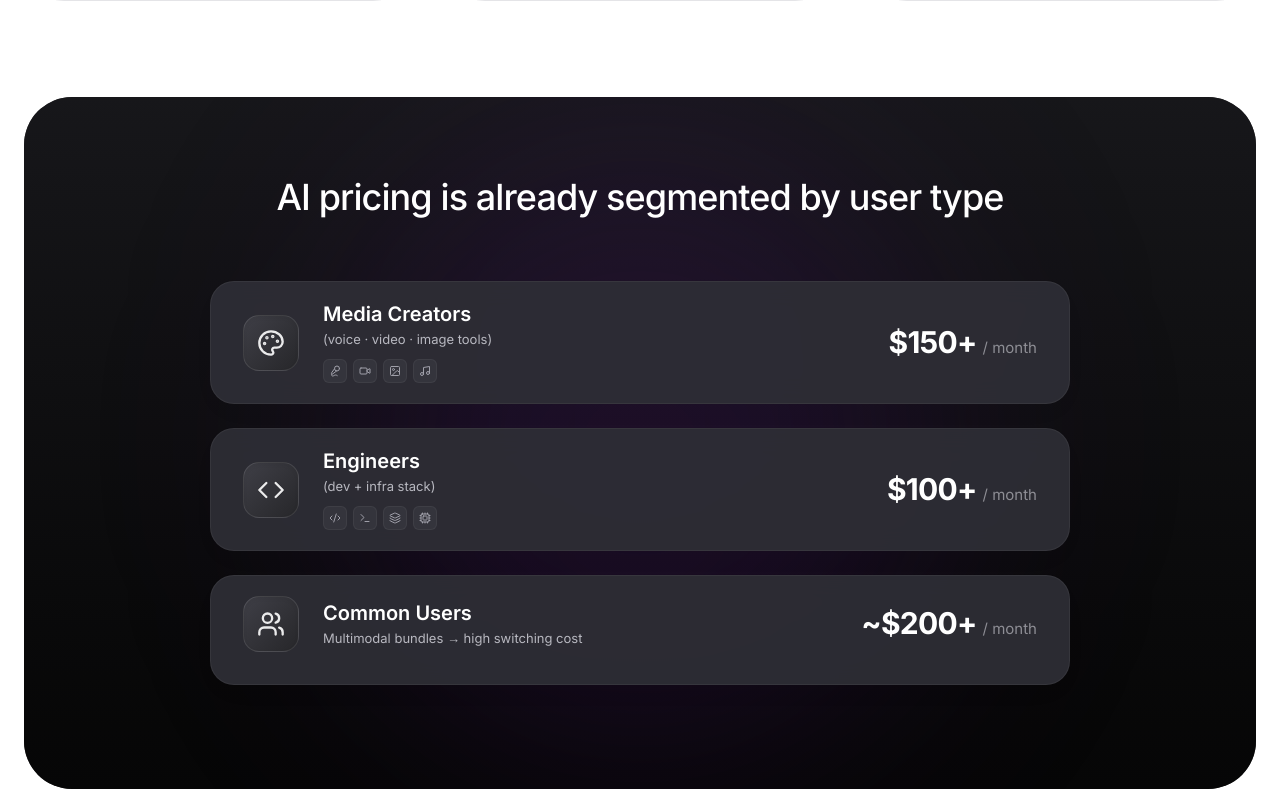
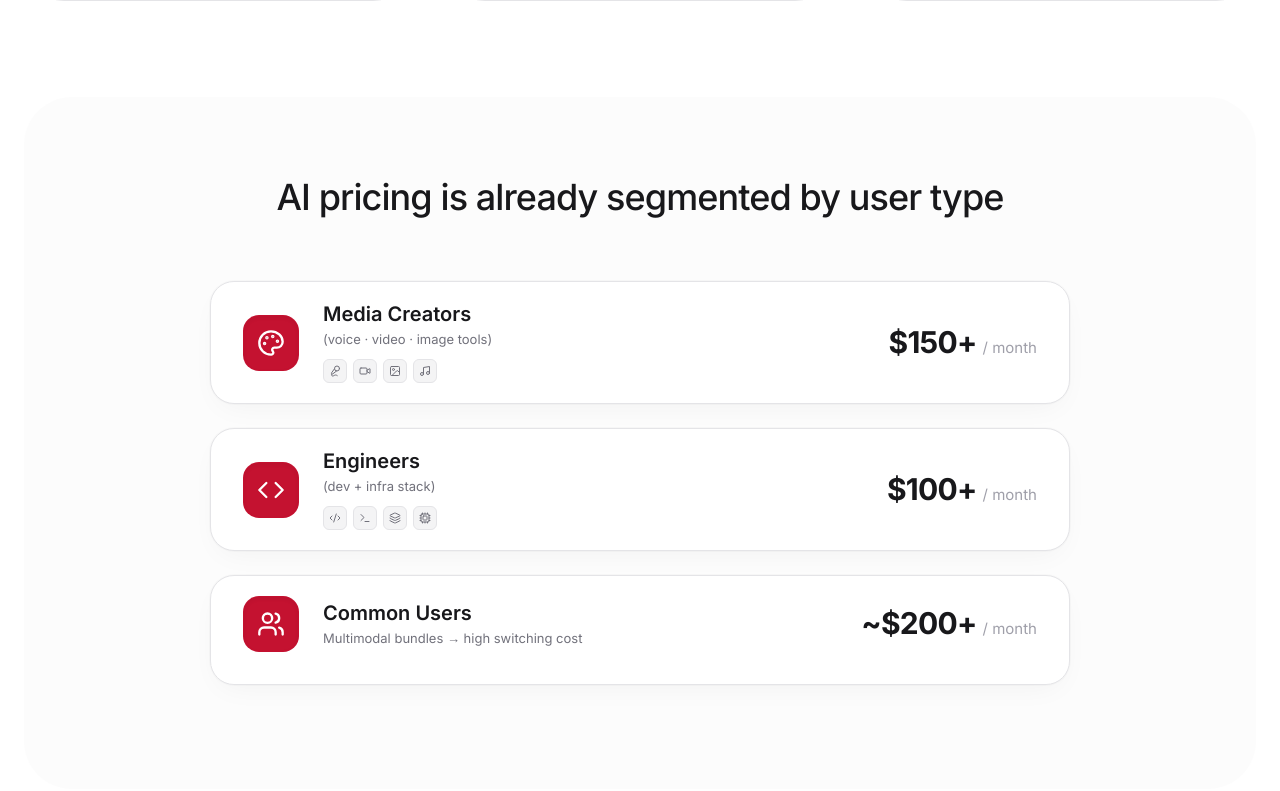
Before and after one commit to Heycoming/cmu-modelverse-initiative-light, a Next.js app: page /cmu-modelverse-initiative-light/ in a window 1280 px wide. Shown: the part 2687-3478 px from the top of the page. Built offline with nearby package versions, Linux system fonts and the light colour scheme.

Commit message:
Update styles: light theme pricing, underline hover links, hidden overflow-x on research

```diff
--- a/src/components/Research.tsx
+++ b/src/components/Research.tsx
@@ -958,7 +958,7 @@ const Research = () => {
           <div className="h-1 w-20 bg-[#C41230]"></div>
         </div>
 
-        <div className="space-y-6 max-h-[600px] overflow-y-auto pr-2 custom-scrollbar">
+        <div className="space-y-6 max-h-[600px] overflow-y-auto pr-2 custom-scrollbar overflow-x-hidden">
           {publications.map((pub, i) => (
             <div key={i} className="group border-b border-zinc-100 pb-6 hover:bg-zinc-50 p-4 -mx-4 rounded-lg transition-colors">
               <p className="text-zinc-800 text-lg font-medium mb-1 group-hover:text-[#C41230] transition-colors leading-relaxed">
--- a/src/components/Team.tsx
+++ b/src/components/Team.tsx
@@ -75,6 +75,7 @@ const Team = () => {
                     href={member.links.website || member.links.linkedin}
                     target="_blank"
                     rel="noreferrer"
+                    className="hover:underline decoration-[#C41230] decoration-2 underline-offset-4"
                   >
                     {member.name}
                   </a>
@@ -116,6 +117,7 @@ const Team = () => {
                     href={member.links.website || member.links.linkedin}
                     target="_blank"
                     rel="noreferrer"
+                    className="hover:underline decoration-[#C41230] decoration-2 underline-offset-4"
                   >
                     {member.name}
                   </a>
@@ -159,6 +161,7 @@ const Team = () => {
                       href={fellow.link}
                       target="_blank"
                       rel="noreferrer"
+                      className="hover:underline decoration-[#C41230] decoration-2 underline-offset-4"
                     >
                       {fellow.name}
                     </a>
--- a/src/components/Vision.tsx
+++ b/src/components/Vision.tsx
@@ -25,36 +25,36 @@ const PricingCard = ({
     whileHover={{
       y: 0,
       scale: 1.0,
-      boxShadow: "0 20px 40px -10px rgba(0,0,0,0.1), 0 0 0 1px rgba(0,0,0,0.05)"
+      boxShadow: "0 20px 40px -10px rgba(196,18,48,0.1), 0 0 0 1px rgba(196,18,48,0.05)"
     }}
     whileTap={{ y: 1 }}
     initial={{ boxShadow: "0 10px 30px -10px rgba(0,0,0,0.05), 0 0 0 1px rgba(0,0,0,0.02)" }}
     transition={{ duration: 0.2, ease: "easeInOut" }}
-    className="w-full max-w-[860px] mx-auto mb-6 relative overflow-hidden rounded-[24px] bg-[#2E2E35]/95 backdrop-blur-md border border-white/5 group cursor-pointer"
+    className="w-full max-w-[860px] mx-auto mb-6 relative overflow-hidden rounded-[24px] bg-white border border-zinc-200 group cursor-pointer"
     style={{ minHeight: '110px' }}
   >
     {/* Inner Glow Effect */}
-    <div className="absolute inset-0 bg-gradient-to-br from-white/5 to-transparent opacity-0 group-hover:opacity-100 transition-opacity duration-300 pointer-events-none" />
+    <div className="absolute inset-0 bg-gradient-to-br from-[#C41230]/5 to-transparent opacity-0 group-hover:opacity-100 transition-opacity duration-300 pointer-events-none" />
 
     <div className="relative z-10 flex flex-col md:flex-row items-center justify-between h-full px-8 py-5 gap-6">
       {/* Left Column: Icon + Text */}
       <div className="flex items-center gap-6 w-full md:w-auto">
         {/* Main Icon Area */}
-        <div className="w-14 h-14 shrink-0 rounded-2xl bg-gradient-to-br from-zinc-700 to-zinc-800 flex items-center justify-center border border-white/10 shadow-inner group-hover:scale-105 transition-transform duration-300">
-          <MainIcon size={28} className="text-white/90" />
+        <div className="w-14 h-14 shrink-0 rounded-2xl bg-[#C41230] flex items-center justify-center border border-[#C41230]/10 shadow-inner group-hover:scale-105 transition-transform duration-300">
+          <MainIcon size={28} className="text-white" />
         </div>
 
         {/* Text Content */}
         <div className="flex flex-col justify-center">
-          <h4 className="text-[20px] font-semibold text-white leading-tight mb-1">{title}</h4>
-          <p className="text-[13px] text-[#B8B8C0] font-normal leading-snug">{subtitle}</p>
+          <h4 className="text-[20px] font-semibold text-zinc-900 leading-tight mb-1">{title}</h4>
+          <p className="text-[13px] text-zinc-500 font-normal leading-snug">{subtitle}</p>
 
           {/* Tool Icons Row (if applicable) */}
           {icons && icons.length > 0 && (
             <div className="flex gap-1.5 mt-2.5">
               {icons.map((Icon, i) => (
-                <div key={i} className="w-6 h-6 rounded-[6px] bg-zinc-700/50 flex items-center justify-center border border-white/5 group-hover:bg-zinc-600/50 group-hover:border-white/20 transition-all duration-300">
-                  <Icon size={12} className="text-zinc-400 group-hover:text-zinc-200" />
+                <div key={i} className="w-6 h-6 rounded-[6px] bg-zinc-100 flex items-center justify-center border border-zinc-200 group-hover:bg-[#C41230]/10 group-hover:border-[#C41230]/20 transition-all duration-300">
+                  <Icon size={12} className="text-zinc-500 group-hover:text-[#C41230]" />
                 </div>
               ))}
             </div>
@@ -64,8 +64,8 @@ const PricingCard = ({
 
       {/* Right Column: Price */}
       <div className="flex items-baseline gap-1.5 shrink-0 md:ml-auto">
-        <span className="text-[30px] font-bold text-white tracking-tight">{price}</span>
-        <span className="text-[15px] text-[#8E8E95] font-normal">/ month</span>
+        <span className="text-[30px] font-bold text-zinc-900 tracking-tight">{price}</span>
+        <span className="text-[15px] text-zinc-400 font-normal">/ month</span>
       </div>
     </div>
   </motion.div>
@@ -202,18 +202,11 @@ const Vision = () => {
             ))}
           </div>
 
-          {/* Pricing Section - Dark Glassmorphism */}
-          <div className="relative py-20 px-6 rounded-[3rem] overflow-hidden">
-            {/* Dark Background */}
-            <div className="absolute inset-0 bg-[#0A0A0B]">
-              <div className="absolute inset-0 bg-gradient-to-b from-[#1A1A1E] to-[#050505] opacity-80"></div>
-              {/* Glow Effects */}
-              <div className="absolute top-1/2 left-1/2 -translate-x-1/2 -translate-y-1/2 w-[600px] h-[600px] bg-purple-900/20 blur-[120px] rounded-full"></div>
-            </div>
-
+          {/* Pricing Section - Light Theme */}
+          <div className="relative py-20 px-6 rounded-[3rem] overflow-hidden bg-zinc-50/50">
             <div className="relative z-10">
               <div className="text-center mb-16">
-                <h3 className="text-3xl md:text-4xl font-medium text-white tracking-tight mb-2">
+                <h3 className="text-3xl md:text-4xl font-medium text-zinc-900 tracking-tight mb-2">
                   AI pricing is already segmented by user type
                 </h3>
               </div>
```
